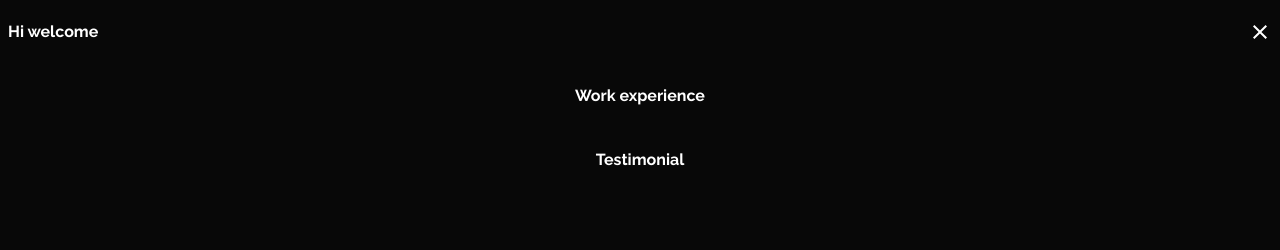
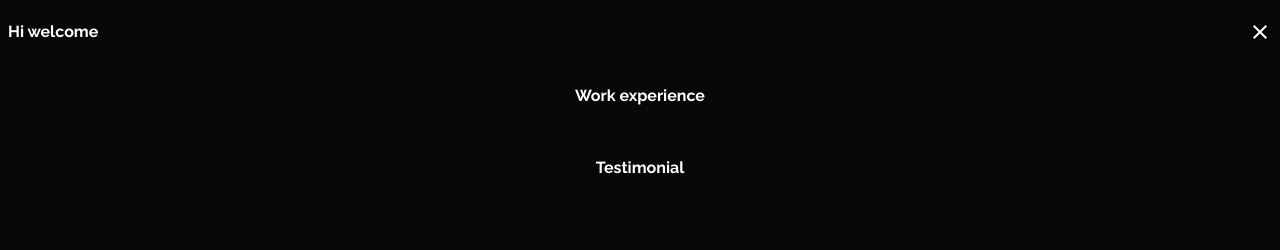
Before and after one commit to rineliniguezsosa/Portafolio, a React (Vite) app: page / in a window 1280 px wide. Both pictures are taken after a click on the button 40 px from the left and 60 px from the top of the page. Shown: the top 250 px of the page. Built offline with nearby package versions, Linux system fonts and the light colour scheme.

Commit message:
[FEAT] Estableciendo un gap de 2rem para separar los elementos NavLink entre ellos

```diff
--- a/src/components/layout/Navbar.tsx
+++ b/src/components/layout/Navbar.tsx
@@ -52,7 +52,7 @@ export const Navbar = () => {
               </div>
 
               {/* links principales */}
-              <div className='w-full flex flex-col mt-5'>
+              <div className='w-full flex flex-col mt-5 gap-2'>
               <NavLink
                 onClick={closeDrawer}
                 location='#work-experience'
```
